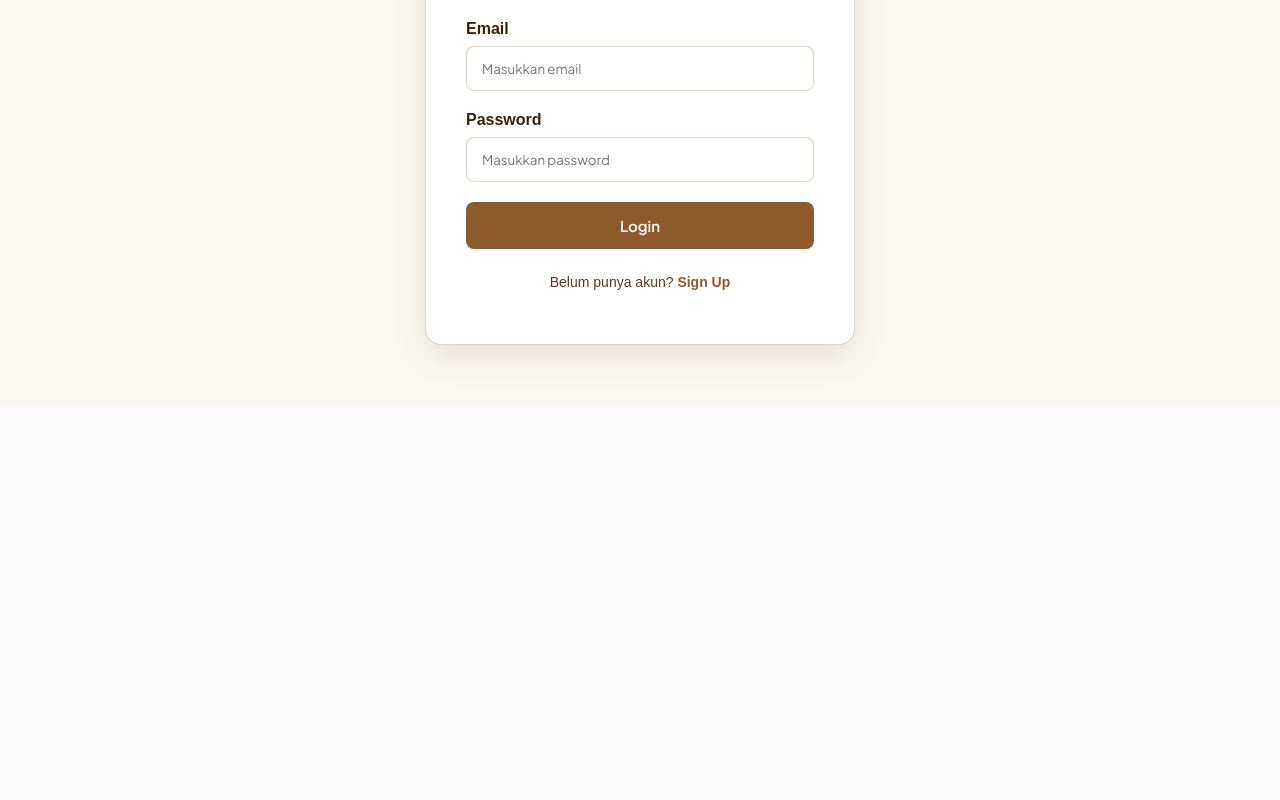
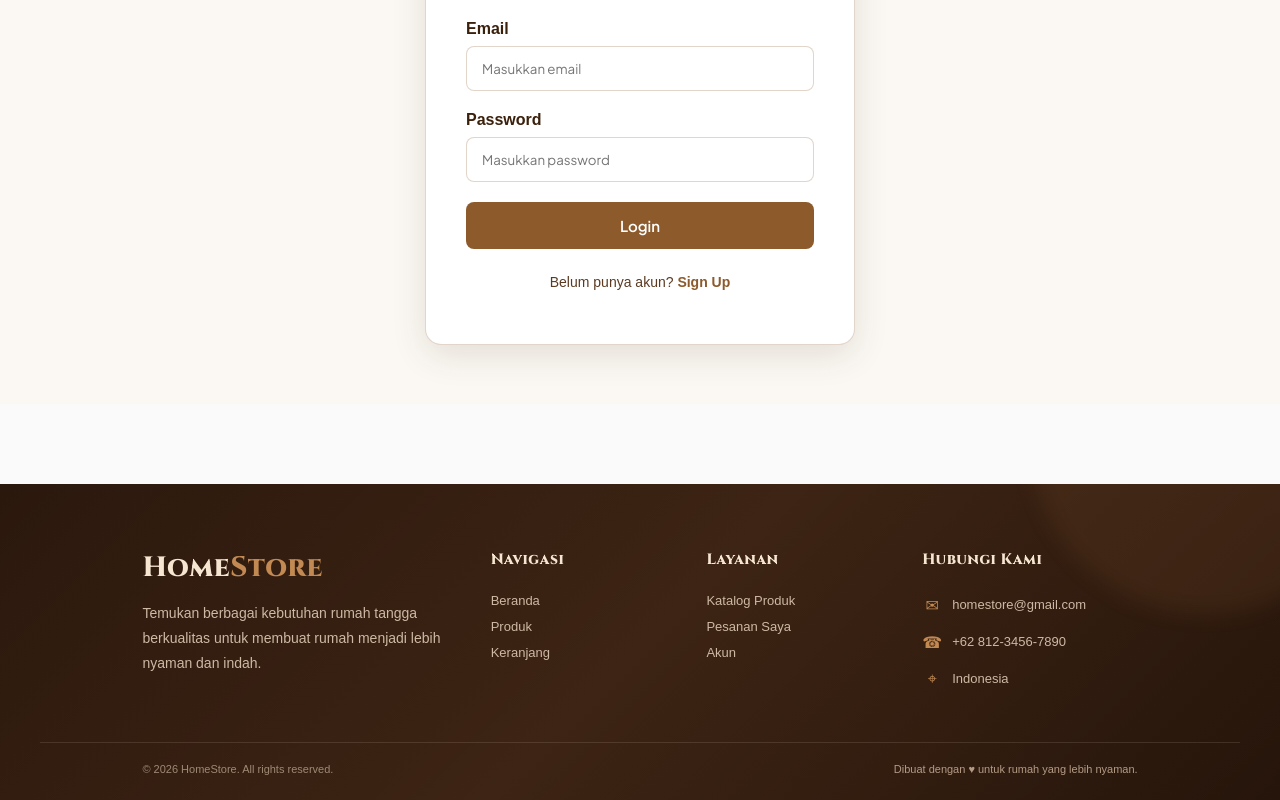
Before and after one commit to luwakhitam0209-cyber/homestore-frontend, a React (Vite) app: page /login in a window 1280 px wide. Shown: the part 236-1036 px from the top of the page. Before the commit the page ends 800 px from the top, so only its background shows below. Built offline with nearby package versions, Linux system fonts and the light colour scheme.

Commit message:
add footer

```diff
--- a/src/App.jsx
+++ b/src/App.jsx
@@ -7,6 +7,7 @@ import Products from "./pages/Products";
 import ProductDetail from "./pages/ProductDetail";
 import Cart from "./pages/Cart";
 import Login from "./pages/Login";
+import Footer from "./components/Footer";
 
 import "./App.css";
 
@@ -32,7 +33,6 @@ function App() {
   return (
     <BrowserRouter>
       <Navbar />
-
         <main>
           <Routes>
             <Route path="/" element={<Home />} />
@@ -42,6 +42,7 @@ function App() {
             <Route path="/login" element={<Login />} />
           </Routes>
         </main>
+      <Footer />
     </BrowserRouter>
   );
 }
--- a/src/components/Footer.jsx
+++ b/src/components/Footer.jsx
@@ -0,0 +1,84 @@
+function Footer() {
+  return (
+    <footer className="footer">
+
+      <div className="footer-container">
+
+        {/* BRAND */}
+        <div className="footer-brand">
+          <h2>
+            Home<span>Store</span>
+          </h2>
+
+          <p>
+            Temukan berbagai kebutuhan rumah tangga
+            berkualitas untuk membuat rumah menjadi
+            lebih nyaman dan indah.
+          </p>
+        </div>
+
+
+        {/* NAVIGATION */}
+        <div className="footer-column">
+          <h3>Navigasi</h3>
+
+          <a href="/">Beranda</a>
+          <a href="/products">Produk</a>
+          <a href="/cart">Keranjang</a>
+        </div>
+
+
+        {/* INFORMATION */}
+        <div className="footer-column">
+          <h3>Layanan</h3>
+
+          <a href="/products">Katalog Produk</a>
+          <a href="/cart">Pesanan Saya</a>
+          <a href="/login">Akun</a>
+        </div>
+
+
+        {/* CONTACT */}
+        <div className="footer-column footer-contact">
+          <h3>Hubungi Kami</h3>
+
+          <p>
+            <span>✉</span>
+            homestore@gmail.com
+          </p>
+
+          <p>
+            <span>☎</span>
+            +62 812-3456-7890
+          </p>
+
+          <p>
+            <span>⌖</span>
+            Indonesia
+          </p>
+        </div>
+
+      </div>
+
+
+      {/* BOTTOM */}
+      <div className="footer-bottom">
+
+        <p>
+          © {new Date().getFullYear()} HomeStore.
+          All rights reserved.
+        </p>
+
+        <div className="footer-line"></div>
+
+        <p className="footer-made">
+          Dibuat dengan ♥ untuk rumah yang lebih nyaman.
+        </p>
+
+      </div>
+
+    </footer>
+  );
+}
+
+export default Footer;
--- a/src/index.css
+++ b/src/index.css
@@ -1235,3 +1235,286 @@
 .login-register span:hover {
   text-decoration: underline;
 }
+
+/* =========================================
+   FOOTER
+========================================= */
+
+.footer {
+  position: relative;
+
+  background:
+    linear-gradient(
+      135deg,
+      #2b180d 0%,
+      #3d2414 50%,
+      #26150b 100%
+    );
+
+  color: #f6e6d1;
+
+  margin-top: 80px;
+
+  overflow: hidden;
+}
+
+
+/* Decorative glow */
+
+.footer::before {
+  content: "";
+
+  position: absolute;
+
+  width: 350px;
+  height: 350px;
+
+  top: -220px;
+  right: -100px;
+
+  border-radius: 50%;
+
+  background: rgba(166, 106, 56, 0.12);
+
+  filter: blur(10px);
+}
+
+
+/* =========================================
+   MAIN FOOTER
+========================================= */
+
+.footer-container {
+  position: relative;
+  z-index: 1;
+
+  max-width: 1200px;
+
+  margin: 0 auto;
+
+  padding: 65px 8% 50px;
+
+  display: grid;
+
+  grid-template-columns:
+    1.8fr
+    1fr
+    1fr
+    1.3fr;
+
+  gap: 50px;
+}
+
+
+/* =========================================
+   BRAND
+========================================= */
+
+.footer-brand h2 {
+  margin: 0 0 15px;
+
+  font-family: "Cinzel", serif;
+
+  font-size: 28px;
+
+  color: #f6e6d1;
+
+  letter-spacing: 0.5px;
+}
+
+.footer-brand h2 span {
+  color: #c28a52;
+}
+
+.footer-brand p {
+  max-width: 330px;
+
+  margin: 0;
+
+  color: #cdb9a4;
+
+  font-size: 14px;
+
+  line-height: 1.8;
+}
+
+
+/* =========================================
+   FOOTER COLUMNS
+========================================= */
+
+.footer-column {
+  display: flex;
+
+  flex-direction: column;
+
+  gap: 11px;
+}
+
+.footer-column h3 {
+  margin: 0 0 12px;
+
+  font-family: "Cinzel", serif;
+
+  font-size: 15px;
+
+  color: #f6e6d1;
+
+  letter-spacing: 0.5px;
+}
+
+.footer-column a {
+  width: fit-content;
+
+  color: #cdb9a4;
+
+  text-decoration: none;
+
+  font-size: 13px;
+
+  transition:
+    color 0.2s ease,
+    transform 0.2s ease;
+}
+
+.footer-column a:hover {
+  color: #d09a60;
+
+  transform: translateX(4px);
+}
+
+
+/* =========================================
+   CONTACT
+========================================= */
+
+.footer-contact p {
+  display: flex;
+
+  align-items: center;
+
+  gap: 10px;
+
+  margin: 0;
+
+  color: #cdb9a4;
+
+  font-size: 13px;
+
+  line-height: 1.6;
+}
+
+.footer-contact p span {
+  width: 20px;
+
+  color: #c28a52;
+
+  font-size: 16px;
+
+  text-align: center;
+}
+
+
+/* =========================================
+   BOTTOM
+========================================= */
+
+.footer-bottom {
+  position: relative;
+  z-index: 1;
+
+  max-width: 1200px;
+
+  margin: 0 auto;
+
+  padding: 20px 8% 25px;
+
+  border-top: 1px solid rgba(246, 230, 209, 0.12);
+
+  display: flex;
+
+  align-items: center;
+
+  justify-content: space-between;
+
+  gap: 20px;
+
+  color: #9e8975;
+
+  font-size: 11px;
+}
+
+.footer-bottom p {
+  margin: 0;
+}
+
+.footer-made {
+  color: #b49b85;
+}
+
+.footer-line {
+  display: none;
+}
+
+
+/* =========================================
+   RESPONSIVE
+========================================= */
+
+@media (max-width: 850px) {
+
+  .footer-container {
+    grid-template-columns:
+      1.5fr
+      1fr
+      1fr;
+
+    gap: 40px;
+  }
+
+  .footer-brand {
+    grid-column: 1 / -1;
+  }
+
+  .footer-brand p {
+    max-width: 500px;
+  }
+
+  .footer-bottom {
+    flex-direction: column;
+
+    text-align: center;
+
+    gap: 8px;
+  }
+}
+
+
+@media (max-width: 550px) {
+
+  .footer-container {
+    grid-template-columns: 1fr;
+
+    padding:
+      50px 8% 40px;
+
+    gap: 30px;
+  }
+
+  .footer-brand {
+    grid-column: auto;
+  }
+
+  .footer-brand h2 {
+    font-size: 25px;
+  }
+
+  .footer-column h3 {
+    margin-bottom: 8px;
+  }
+
+  .footer-bottom {
+    padding:
+      18px 8% 22px;
+  }
+}
```
Lines whose indentation alone changed are shown as unchanged.
